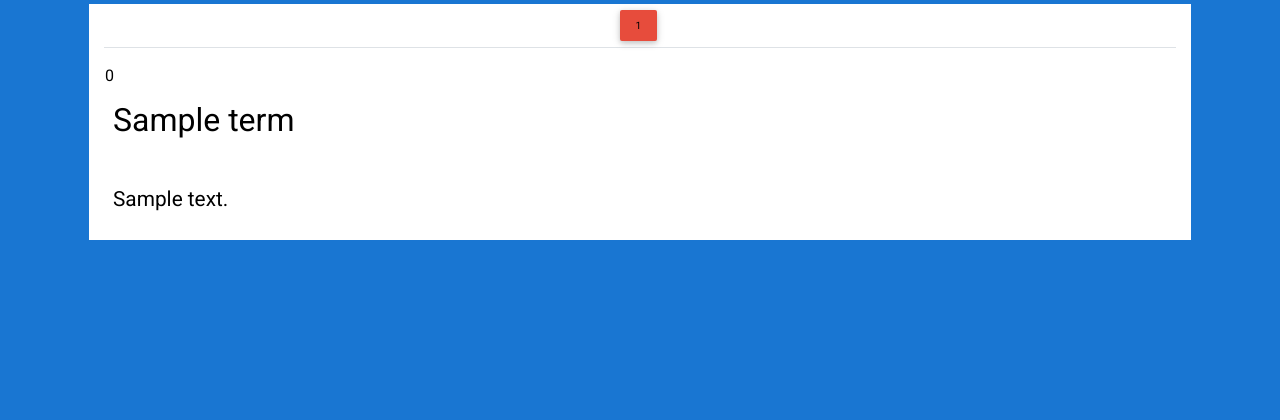
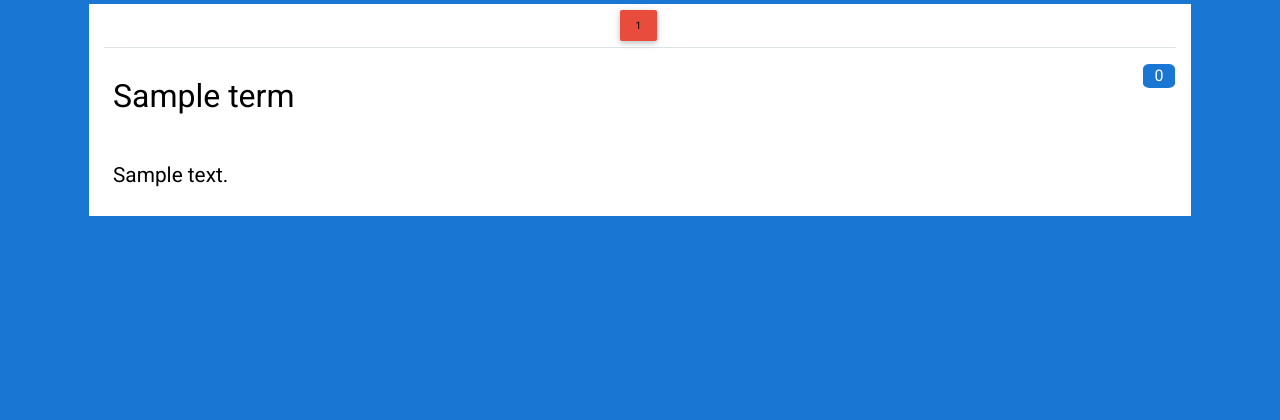
Before and after one commit to vladsakun/langamyRestApi, a Django app: template main/templates/main/dictation_with_countdown_timer.html in a window 1280 px wide. Shown: the part 141-561 px from the top of the page. Run offline with Django 3.2, Linux system fonts and the light colour scheme; data comes from the database, SQL or seed files in the repository; both versions use the stored data as it was after the commit; the template is opened without the code that fills it: values that come from a table or form of the project are taken from there, most other values are stand-ins (such as "Sample title", 1, 10 or a date in 2020); some libraries are stand-ins or nearby versions.

Commit message:
css for timer

```diff
--- a/main/static/css/dictation_with_countdown_timer.css
+++ b/main/static/css/dictation_with_countdown_timer.css
@@ -99,3 +99,12 @@ li.active a {
     position: absolute;
     bottom: 0;
 }
+
+.timer{
+    text-align:center;
+    background-color:#1976D2;
+    border-radius:20%;
+    color:#fff;
+    float: right;
+    width:2rem;
+}
```
Also changed, not shown: db.sqlite3.
